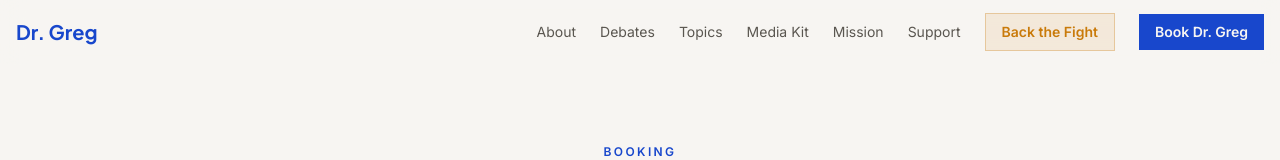
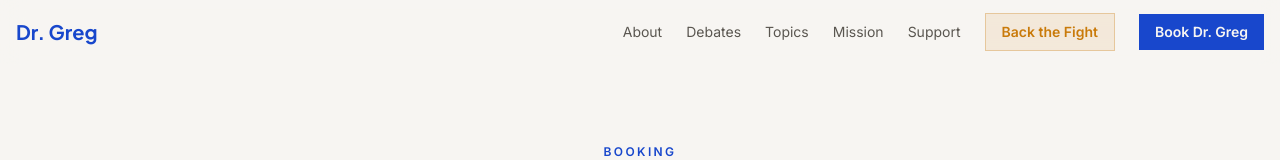
Before and after one commit to gregnewkirk/drgregshow-website, a Next.js app: page /booking in a window 1280 px wide. Shown: the top 160 px of the page. Built offline with nearby package versions, Linux system fonts and the light colour scheme.

Commit message:
remove Media Kit from homepage nav and page (still in Book Dr. Greg)

```diff
--- a/src/app/page.tsx
+++ b/src/app/page.tsx
@@ -4,7 +4,7 @@ import FeaturedClip from "@/components/FeaturedClip";
 import FeaturedDebates from "@/components/FeaturedDebates";
 import CredibilityBlock from "@/components/CredibilityBlock";
 import TopicsAngles from "@/components/TopicsAngles";
-import MediaKit from "@/components/MediaKit";
+
 import Support from "@/components/Support";
 import JoinMovement from "@/components/JoinMovement";
 import Mission from "@/components/Mission";
@@ -22,7 +22,7 @@ export default function Home() {
         <FeaturedDebates />
         <CredibilityBlock />
         <TopicsAngles />
-        <MediaKit />
+
         <Support />
         <JoinMovement />
         <Mission />
--- a/src/components/Navbar.tsx
+++ b/src/components/Navbar.tsx
@@ -7,7 +7,6 @@ const NAV_LINKS = [
   { label: "About", href: "/#about" },
   { label: "Debates", href: "/#debates" },
   { label: "Topics", href: "/#topics" },
-  { label: "Media Kit", href: "/#media-kit" },
   { label: "Mission", href: "/#mission" },
   { label: "Support", href: "/#support" },
 ];
```
